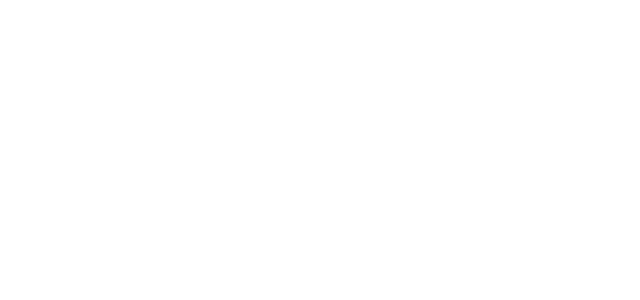
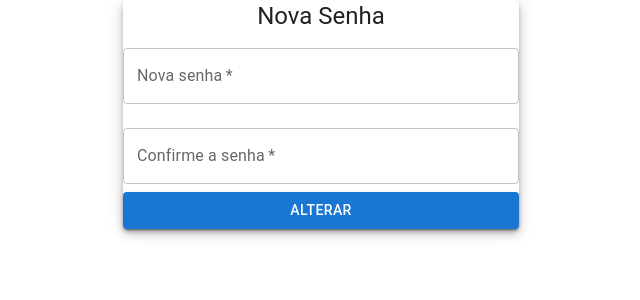
Before and after one commit to felipejoazeiro/course-platform, a React (Create React App) app: page /newPassword in a window 1280 px wide. Before the commit this address had no page. Shown: the top 300 px of the page, without its empty margins (319-959 px from the left). Built offline with nearby package versions, Linux system fonts and the light colour scheme.

Commit message:
new Password page

```diff
--- a/src/App.js
+++ b/src/App.js
@@ -3,6 +3,8 @@ import React, {useState} from "react";
 import { Route, Routes } from 'react-router-dom';
 import Login from './pages/Login/LoginPage'
 import RegisterPage from './pages/Registration/RegisterPage'
+import NewPasswordPage from './pages/ResetPassword/NewPasswordPage';
+import { UserProvider } from './UserContext';
 
 function App() {
 
@@ -14,11 +16,14 @@ function App() {
 
   return (
     <div>
-      <Routes>
-        <Route path = "/" element={<Login onLogin={handleLogin}/>}/>
-        <Route path = "/register" element={<RegisterPage />}/>
-        {/* <Route path = "/dashboard" element = {isAuthenticated ? <Dashboard/> : <Navigate to="/"/>} /> */}
-      </Routes>
+      <UserProvider>
+        <Routes>
+            <Route path = "/" element={<Login onLogin={handleLogin}/>}/>
+            <Route path = "/register" element={<RegisterPage />}/>
+            <Route path = "/newPassword" element={<NewPasswordPage/>} />
+            {/* <Route path = "/dashboard" element = {isAuthenticated ? <Dashboard/> : <Navigate to="/"/>} /> */}
+        </Routes>
+      </UserProvider>
     </div>
   );
 }
--- /dev/null
+++ b/src/UserContext.js
@@ -0,0 +1,15 @@
+import React, {createContext, useContext, useState} from 'react'
+
+const UserContext = createContext()
+
+export const UserProvider = ({children}) => {
+    const [userId, setUserId] = useState(null)
+
+    return(
+        <UserContext.Provider value={{userId, setUserId}}>
+            {children}
+        </UserContext.Provider>
+    )
+}
+
+export const useUser = () => useContext(UserContext)
--- a/src/pages/Login/LoginPage.jsx
+++ b/src/pages/Login/LoginPage.jsx
@@ -1,6 +1,8 @@
 import React, {useState} from "react";
+import axios from 'axios';
 import { TextField, Button, Paper, Typography, Container, Link, Snackbar, Alert } from '@mui/material';
 import { useNavigate } from "react-router-dom";
+import { useUser } from '../../UserContext';
 import './styles.css'
 
 
@@ -10,9 +12,29 @@ function Login({onLogin}){
     const [password, setPassword] = useState('');
     const [popupState, setPopupState] = useState(false);
     const [errorMessage, setErrorMessage] = useState('');
+    const {setUserId} = useUser();
 
-    const handleSubmit = (e) => {
+    const handleSubmit = async (e) => {
         e.preventDefault();
+        const login = {username, password}
+
+        try{
+            const response = await axios.post(`${process.env.REACT_APP_API_URL}/login`, login)
+            console.log(response)
+
+            if(response.status === 202){
+                console.log('Nova Senha')
+            }else{
+                setUserId(response.data.user_id)
+            }
+        }catch(error){
+            if(error.response){
+                setErrorMessage(error.response.data.detail)
+            }else{
+                setErrorMessage('Erro de rede')
+            }
+            setPopupState(true)
+        }
     }
 
     const goToRegister = () => {
@@ -29,10 +51,10 @@ function Login({onLogin}){
                 <Typography variant = "h5" align="center">
                     Login
                 </Typography>
-                <form className="form_login">
-                    <TextField variant="outlined" fullWidth label="Login" margin ="normal" value={username} onChange={(e)=> setUsername(e.target.value)}/>
-                    <TextField variant="outlined" fullWidth label="Senha" type="password" margin="normal" value={password}  onChange={(e)=>setPassword(e.target.value)}/>
-                    <Button onSubmit={handleSubmit} className="button_login" type="submit" variant="contained" color="primary" fullWidth>Entrar</Button>
+                <form className="form_login" onSubmit={handleSubmit}>
+                    <TextField required variant="outlined" fullWidth label="Login" margin ="normal" value={username} onChange={(e)=> setUsername(e.target.value)}/>
+                    <TextField required variant="outlined" fullWidth label="Senha" type="password" margin="normal" value={password}  onChange={(e)=>setPassword(e.target.value)}/>
+                    <Button className="button_login" type="submit" variant="contained" color="primary" fullWidth>Entrar</Button>
                 </form>
                 <Typography variant="body2" align="right" style={{marginTop: 10}}>
                         <Link onClick={goToRegister} href="#" style={{ color: 'blue' }}>
--- /dev/null
+++ b/src/pages/ResetPassword/NewPasswordPage.jsx
@@ -0,0 +1,67 @@
+import React, {useState} from 'react'
+import axios from 'axios'
+import { Container,Button, Paper, Snackbar, TextField, Typography, Alert } from '@mui/material'
+import './styles.css'
+import { useNavigate } from 'react-router-dom'
+import { useUser } from '../../UserContext';
+
+
+function NewPasswordPage(){
+
+    const [newPassword, setNewPassword] = useState('');
+    const [confirmNewPassword, setConfirmNewPassword] = useState('');
+    const [message, setNewMessage] = useState('');
+    const [popup, setPopup] = useState(false);
+    const {userId} = useUser();
+
+    const navigate = useNavigate();
+
+    const handleSubmit = async (e) => {
+        e.preventDefault();
+        const passwordJson = {newPassword, userId}
+        if(newPassword !== confirmNewPassword){
+            setNewMessage('As senhas não são iguais.')
+            setPopup(true);
+        }else{
+            try{
+                const response = await axios.post(`${process.env.REACT_APP_API_URL}/newPassword`, passwordJson)
+                goToHome();
+            }catch(error){
+
+            }
+        }
+    }
+
+    const handlePopup = ()=> {
+        setPopup(false)
+    }
+
+    const goToHome = ()=>{
+        navigate("/home")
+    }
+
+    return (
+        <div>
+            <Container className = "container_new_password" component="main" maxWidth="xs">
+                <Paper className='card_new_password' elevation={6}>
+                    <Typography variant='h5' align='center'>
+                        Nova Senha
+                    </Typography>
+                    <form className='form_new_password' onSubmit={handleSubmit} method="post">
+                        <TextField type='password' required variant='outlined' fullWidth label="Nova senha" margin='normal' value={newPassword} onChange={(e)=> setNewPassword(e.target.value)}/>
+                        <TextField type='password' required variant='outlined' fullWidth label="Confirme a senha" margin='normal' value={confirmNewPassword} onChange={(e)=> setConfirmNewPassword(e.target.value)}/>
+                        <Button className="button_change_password" type="submit" variant="contained" color="primary" fullWidth>Alterar</Button>
+                    </form>
+                </Paper>
+                <Snackbar open={popup} autoHideDuration={6000} onClose={handlePopup}>
+                    <Alert onClose={handlePopup} severity='error'>
+                        {message}
+                    </Alert>
+                </Snackbar>
+            </Container>
+        </div>
+    )
+}
+
+
+export default NewPasswordPage
```
Also changed, not shown: src/pages/ResetPassword/ChangePasswordPage.jsx (added), src/pages/ResetPassword/styles.css (added), 1 other file (tests, documents, lock files or other folders).
